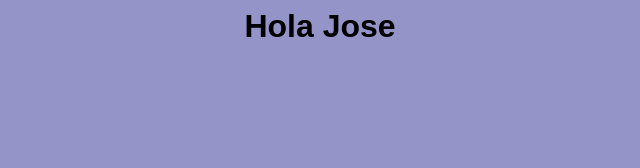
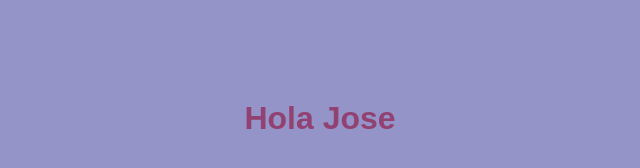
Before and after one commit to JoseLanderos/CH54_miPrimerRep, a plain HTML site: page index.html in a window 1280 px wide. Shown: the whole page, without its empty margins (320-960 px from the left). Drawn offline with Linux system fonts and the light colour scheme.

Commit message:
style: color de fuente

```diff
--- a/style.css
+++ b/style.css
@@ -3,4 +3,8 @@ body {
     font-family: Arial, sans-serif;
     background-color: #9494c8;
     text-align: center;
+    margin-top: 100px;
 }
+h1 {
+    color:#924272;
+}
```
